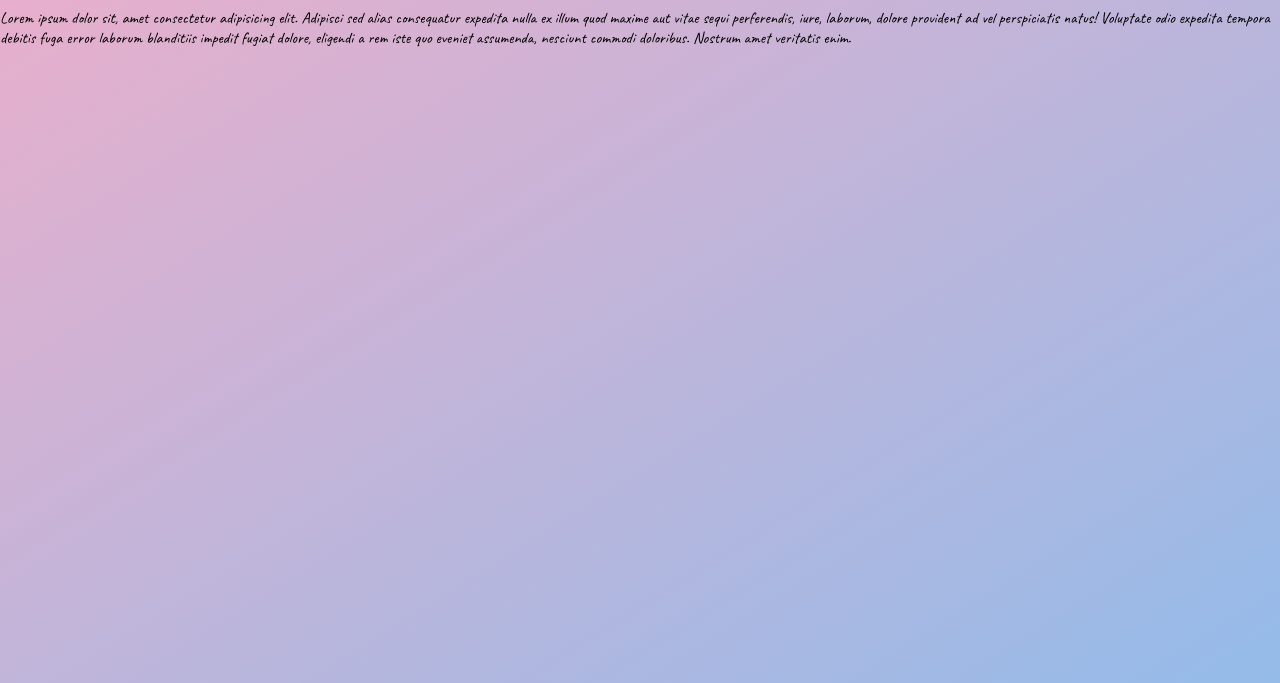
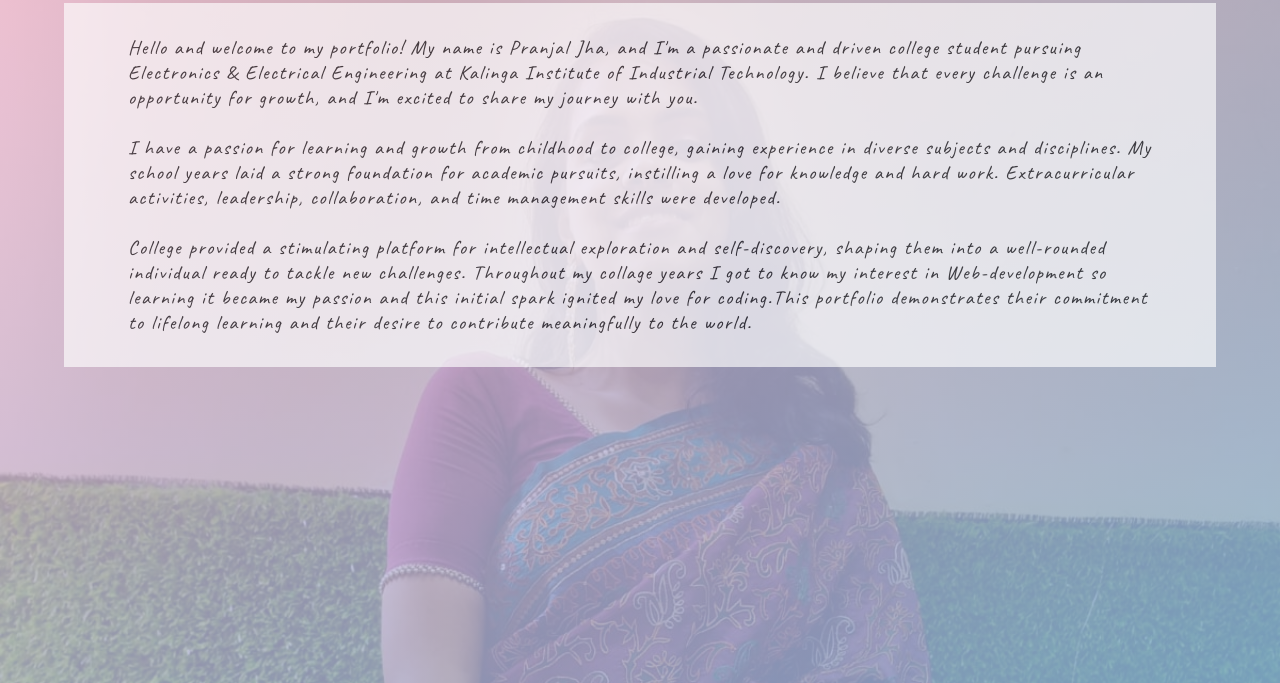
Before and after one commit to pranjal-jha-28/portfolio, a website: page introduction.html in a window 1280 px wide. Shown: the part 117-800 px from the top of the page. Drawn offline with Linux system fonts and the light colour scheme; a web font is replaced by a local one.

Commit message:
added background image and content of myself

```diff
--- a/introduction.css
+++ b/introduction.css
@@ -17,13 +17,18 @@ body{
 
 
 .about_container{
-    background-image: linear-gradient(to bottom right, #eeaeca,#94bbe9);
+    /* background: url("assets/About.jpeg"); */
+    background-image: linear-gradient(to bottom right, #eeaecac6,#94bce9cb),url("assets/About.jpeg");
+    background-repeat: no-repeat;
+    background-size: cover;
     height: 100%;
     width: 100%;
 }
 
 .heading {
     font-size: 5rem;
+    font-family: 'Dancing Script', cursive;
+    font-weight: bolder;
     text-align: center;
     padding: 0 0.75rem;
     margin: 0 0 1.5rem;
@@ -32,9 +37,11 @@ body{
     text-shadow: 15px 10px 4px #c163b2;
 }
 
-/* .heading::after {
-    content: "About Me";
-    color: #c163b2;
-    transform: translate(1rem, 1rem) ;
-
-} */
+.about_content {
+    background-color: white;
+    margin: 1rem 4rem;
+    padding: 2rem 4rem;
+    opacity: 65%;
+    letter-spacing: 1.5px;
+    font-size: 1.25rem;
+}
--- a/introduction.html
+++ b/introduction.html
@@ -17,12 +17,24 @@
 
 <body>
     <section class="about_container">
-            <h2 class="heading">About Me</h2>
-            <div class="about_content">Lorem ipsum dolor sit, amet consectetur adipisicing elit. Adipisci sed alias
-                consequatur expedita nulla ex illum quod maxime aut vitae sequi perferendis, iure, laborum, dolore provident
-                ad vel perspiciatis natus! Voluptate odio expedita tempora debitis fuga error laborum blanditiis impedit
-                fugiat dolore, eligendi a rem iste quo eveniet assumenda, nesciunt commodi doloribus. Nostrum amet veritatis
-                enim.</div>
+        <h2 class="heading">About Me</h2>
+        <div class="about_content">
+            <p>Hello and welcome to my portfolio! My name is Pranjal Jha, and I'm a passionate and driven college
+                student pursuing Electronics & Electrical Engineering at Kalinga Institute of Industrial Technology. I
+                believe that every challenge is an opportunity for growth, and I'm excited to share my journey with you.
+            </p>
+            <br>
+            <p>I have a passion for learning and growth from childhood to college, gaining experience in
+                diverse subjects and disciplines. My school years laid a strong foundation for academic pursuits,
+                instilling a love for knowledge and hard work. Extracurricular activities, leadership, collaboration,
+                and time management skills were developed. </p>
+            <br>
+            <p>College provided a stimulating platform for intellectual exploration and self-discovery, shaping them
+                into a well-rounded individual ready to tackle new challenges. Throughout my collage years I got to know
+                my interest in Web-development so learning it became my passion and this initial spark ignited my love
+                for coding.This portfolio demonstrates their
+                commitment to lifelong learning and their desire to contribute meaningfully to the world.</p>
+        </div>
     </section>
 </body>
 
```
